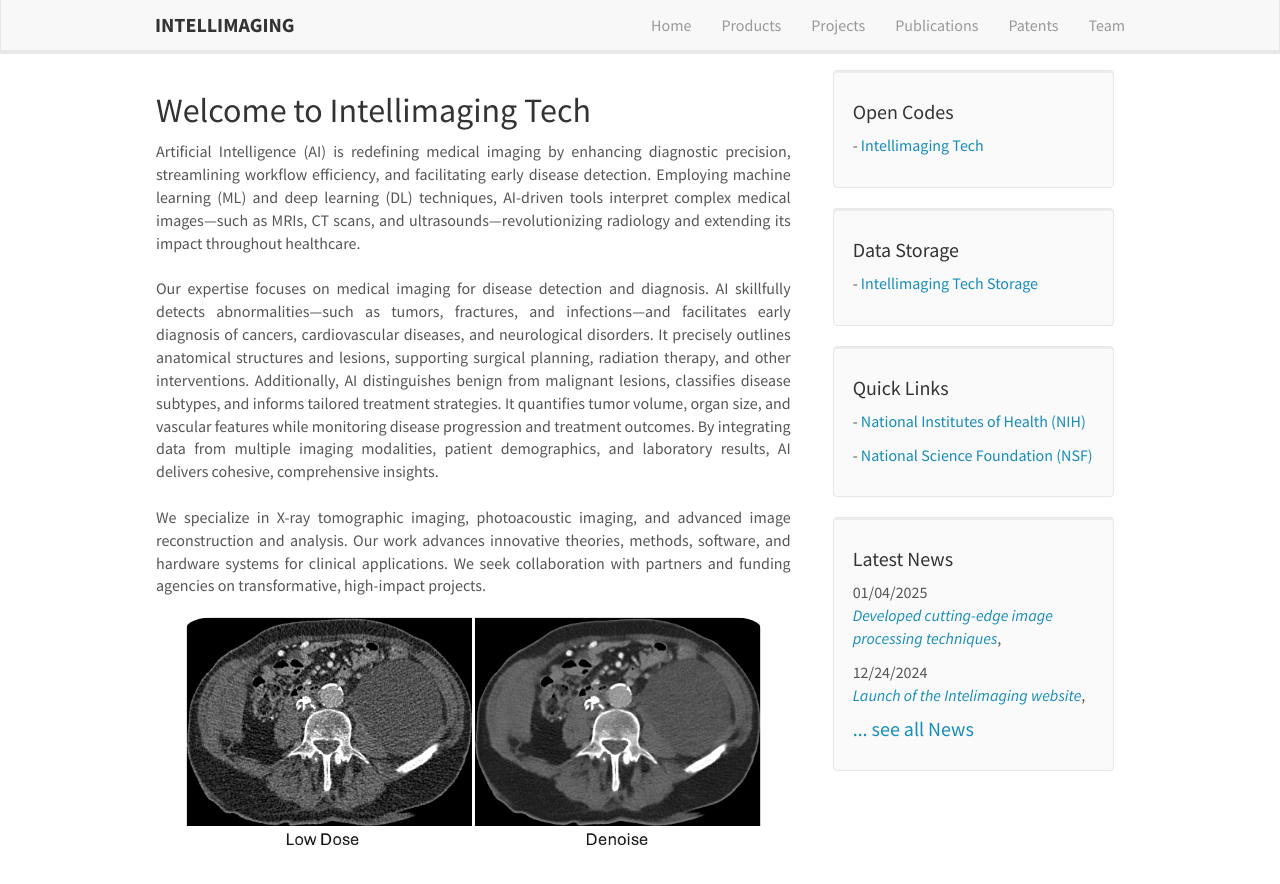
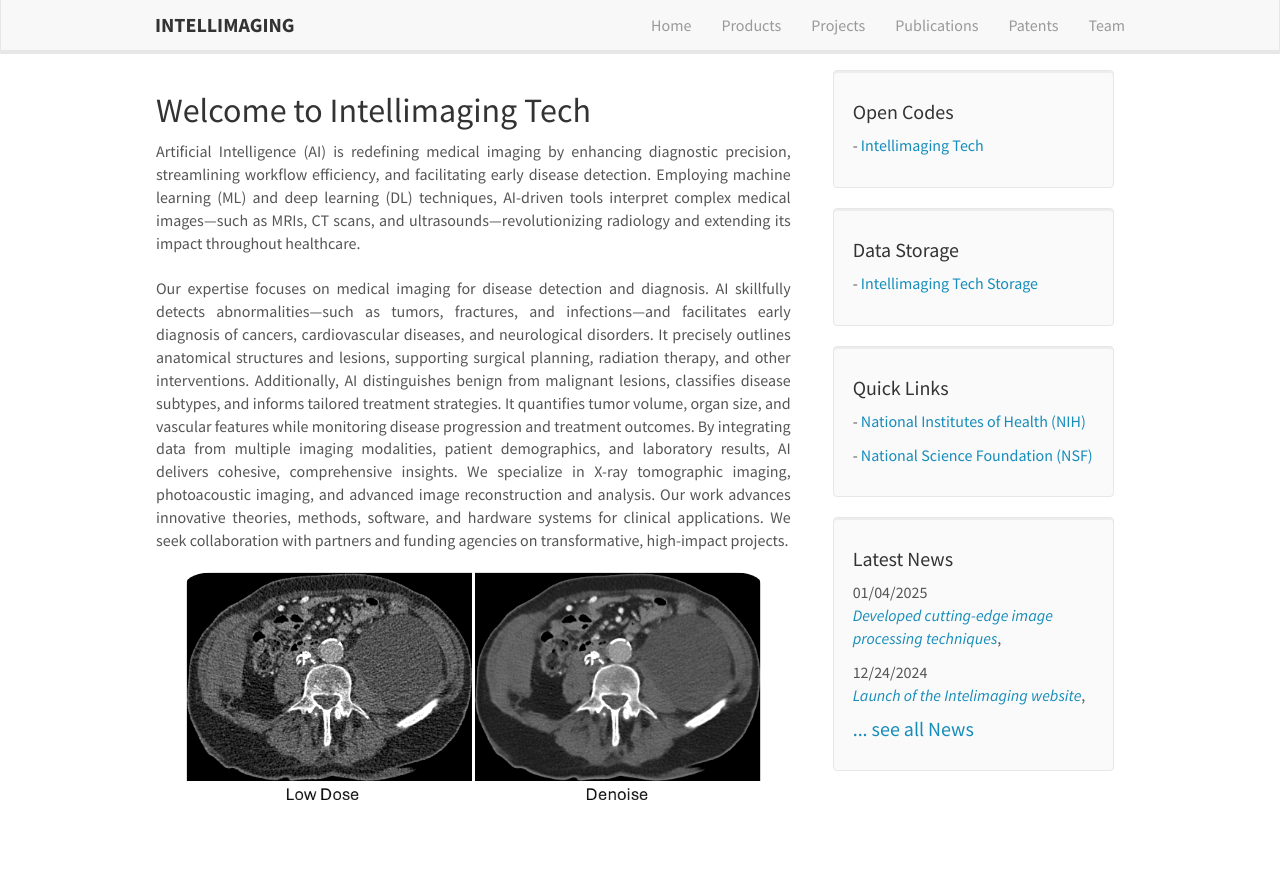
Before and after one commit to intellimaging/intellimaging.github.io, a Jekyll site: the page built from _pages/home.md, in a window 1280 px wide. Shown: the top 884 px of the page. Built offline with Jekyll 4.4.1, drawn with Linux system fonts in a browser that asks for light colours.

Commit message:
Update home.md

```diff
--- a/_pages/home.md
+++ b/_pages/home.md
@@ -7,9 +7,7 @@ permalink: /
 ---
 <p style="text-align: justify;">Artificial Intelligence (AI) is redefining medical imaging by enhancing diagnostic precision, streamlining workflow efficiency, and facilitating early disease detection. Employing machine learning (ML) and deep learning (DL) techniques, AI-driven tools interpret complex medical images—such as MRIs, CT scans, and ultrasounds—revolutionizing radiology and extending its impact throughout healthcare.<br/>
 <br/>
-Our expertise focuses on medical imaging for disease detection and diagnosis. AI skillfully detects abnormalities—such as tumors, fractures, and infections—and facilitates early diagnosis of cancers, cardiovascular diseases, and neurological disorders. It precisely outlines anatomical structures and lesions, supporting surgical planning, radiation therapy, and other interventions. Additionally, AI distinguishes benign from malignant lesions, classifies disease subtypes, and informs tailored treatment strategies. It quantifies tumor volume, organ size, and vascular features while monitoring disease progression and treatment outcomes. By integrating data from multiple imaging modalities, patient demographics, and laboratory results, AI delivers cohesive, comprehensive insights.<br/>
-<br/>
-We specialize in X-ray tomographic imaging, photoacoustic imaging, and advanced image reconstruction and analysis. Our work advances innovative theories, methods, software, and hardware systems for clinical applications. We seek collaboration with partners and funding agencies on transformative, high-impact projects.</p>
+Our expertise focuses on medical imaging for disease detection and diagnosis. AI skillfully detects abnormalities—such as tumors, fractures, and infections—and facilitates early diagnosis of cancers, cardiovascular diseases, and neurological disorders. It precisely outlines anatomical structures and lesions, supporting surgical planning, radiation therapy, and other interventions. Additionally, AI distinguishes benign from malignant lesions, classifies disease subtypes, and informs tailored treatment strategies. It quantifies tumor volume, organ size, and vascular features while monitoring disease progression and treatment outcomes. By integrating data from multiple imaging modalities, patient demographics, and laboratory results, AI delivers cohesive, comprehensive insights. We specialize in X-ray tomographic imaging, photoacoustic imaging, and advanced image reconstruction and analysis. Our work advances innovative theories, methods, software, and hardware systems for clinical applications. We seek collaboration with partners and funding agencies on transformative, high-impact projects.</p>
 
 <div markdown="0" id="carousel" class="carousel slide" data-ride="carousel" data-interval="2500" data-pause="hover" >
     <!-- Menu
```
